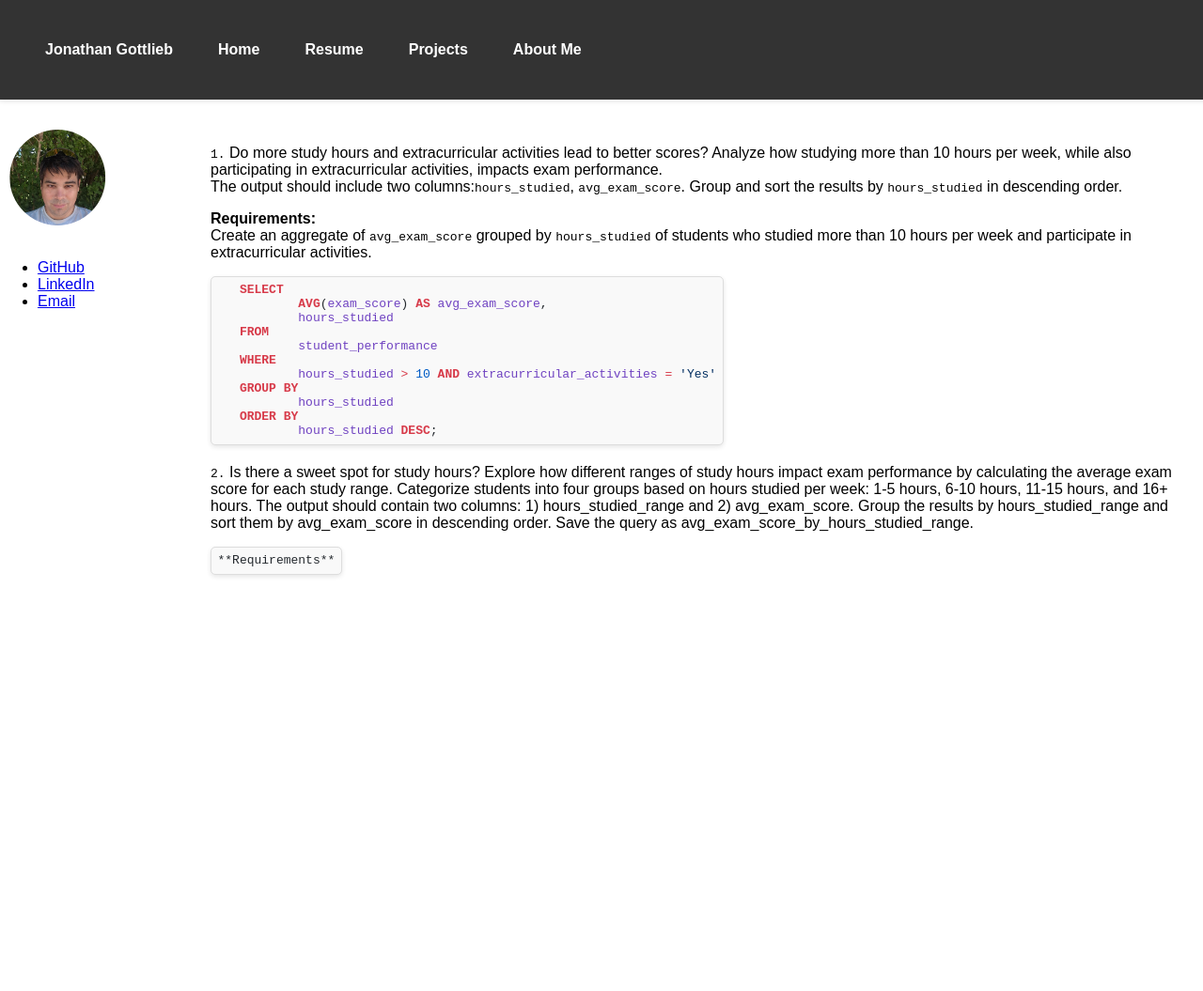
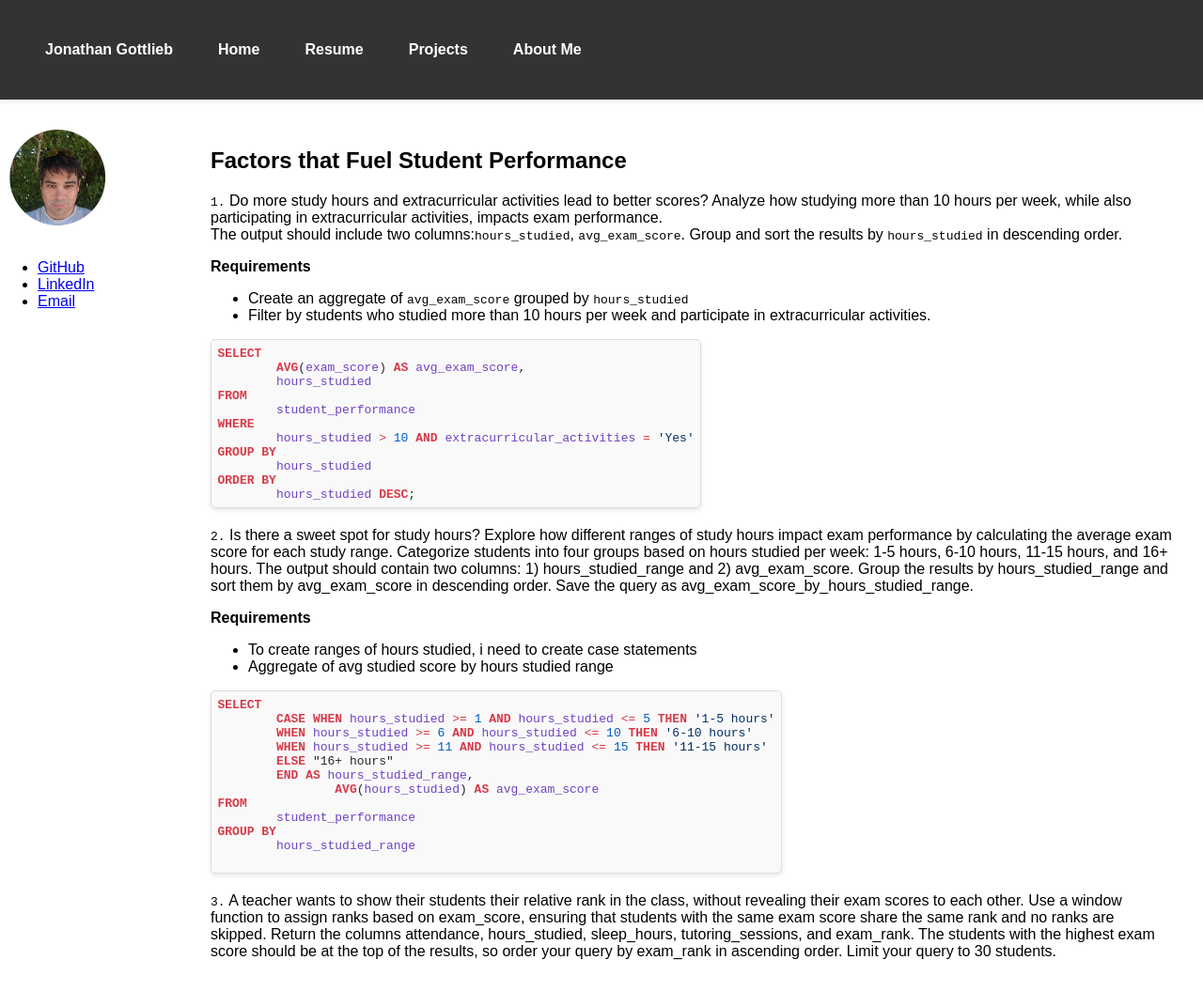
Before and after one commit to gotjon05/website_fina, a Jekyll site: the page built from _projects/factors-that-fuel-student-performance.md, in a window 1280 px wide. Shown: the whole page at 94% size. Built offline with Jekyll 4.4.1, drawn with Linux system fonts in a browser that asks for light colours.

Commit message:
updated sql

````diff
--- a/_projects/factors-that-fuel-student-performance.md
+++ b/_projects/factors-that-fuel-student-performance.md
@@ -3,33 +3,58 @@ title: Facts that Fuel Student Performance
 platform: DataCamp
 difficulty: Medium
 tags:
-  -
+  - Case Statements
   -
   -
 category: SQL
 ---
 
+## Factors that Fuel Student Performance ##
+
 `1.`
 Do more study hours and extracurricular activities lead to better scores? Analyze how studying more than 10 hours per week, while also participating in extracurricular activities, impacts exam performance.
    The output should include two columns:`hours_studied`, `avg_exam_score`. Group and sort the results by `hours_studied` in descending order.
 
-   **Requirements:**
-   Create an aggregate of `avg_exam_score` grouped by `hours_studied` of students who studied more than 10 hours per week and participate in extracurricular activities.
+**Requirements**
+- Create an aggregate of `avg_exam_score` grouped by `hours_studied`
+- Filter by students who studied more than 10 hours per week and participate in extracurricular activities.
 
-   ```sql
-   SELECT
-           AVG(exam_score) AS avg_exam_score,
-           hours_studied
-   FROM
-           student_performance
-   WHERE
-           hours_studied > 10 AND extracurricular_activities = 'Yes'
-   GROUP BY
-           hours_studied
-   ORDER BY
-           hours_studied DESC;
+```sql
+SELECT
+	AVG(exam_score) AS avg_exam_score,
+	hours_studied
+FROM
+	student_performance
+WHERE
+	hours_studied > 10 AND extracurricular_activities = 'Yes'
+GROUP BY
+	hours_studied
+ORDER BY
+	hours_studied DESC;
 ```
+
 `2.`
 Is there a sweet spot for study hours? Explore how different ranges of study hours impact exam performance by calculating the average exam score for each study range. Categorize students into four groups based on hours studied per week: 1-5 hours, 6-10 hours, 11-15 hours, and 16+ hours. The output should contain two columns: 1) hours_studied_range and 2) avg_exam_score. Group the results by hours_studied_range and sort them by avg_exam_score in descending order. Save the query as avg_exam_score_by_hours_studied_range.
 
-	**Requirements**
+**Requirements**
+- To create ranges of hours studied, i need to create case statements
+- Aggregate of avg studied score by hours studied range
+
+
+```sql
+SELECT
+	CASE WHEN hours_studied >= 1 AND hours_studied <= 5 THEN '1-5 hours'
+	WHEN hours_studied >= 6 AND hours_studied <= 10 THEN '6-10 hours'
+	WHEN hours_studied >= 11 AND hours_studied <= 15 THEN '11-15 hours'
+	ELSE "16+ hours"
+	END AS hours_studied_range,
+		AVG(hours_studied) AS avg_exam_score
+FROM
+	student_performance
+GROUP BY
+	hours_studied_range
+
+```
+
+`3.`
+A teacher wants to show their students their relative rank in the class, without revealing their exam scores to each other. Use a window function to assign ranks based on exam_score, ensuring that students with the same exam score share the same rank and no ranks are skipped. Return the columns attendance, hours_studied, sleep_hours, tutoring_sessions, and exam_rank. The students with the highest exam score should be at the top of the results, so order your query by exam_rank in ascending order. Limit your query to 30 students.
--- a/index.markdown
+++ b/index.markdown
@@ -11,7 +11,7 @@ permalink: /
 I'm a long distance runner, caver, and aspiring data scientist
 
 
-Welcome to my website. Here, you can explore my blog posts, projects, and more!
+Welcome to my website. A space to progress capture my projects and share my work
 
 - [About Me](/about/)
 - [Projects](/projects/)
````
Also changed, not shown: 4 other files.
